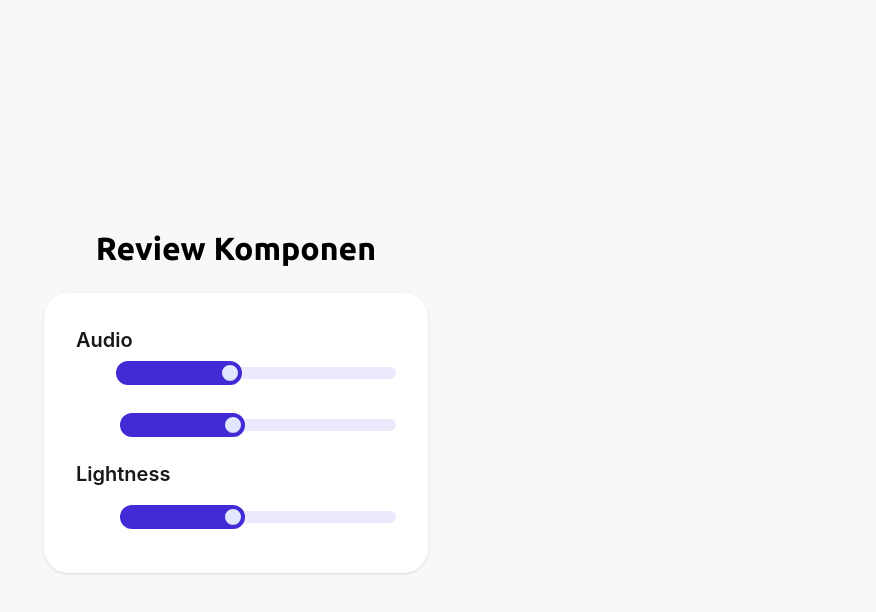
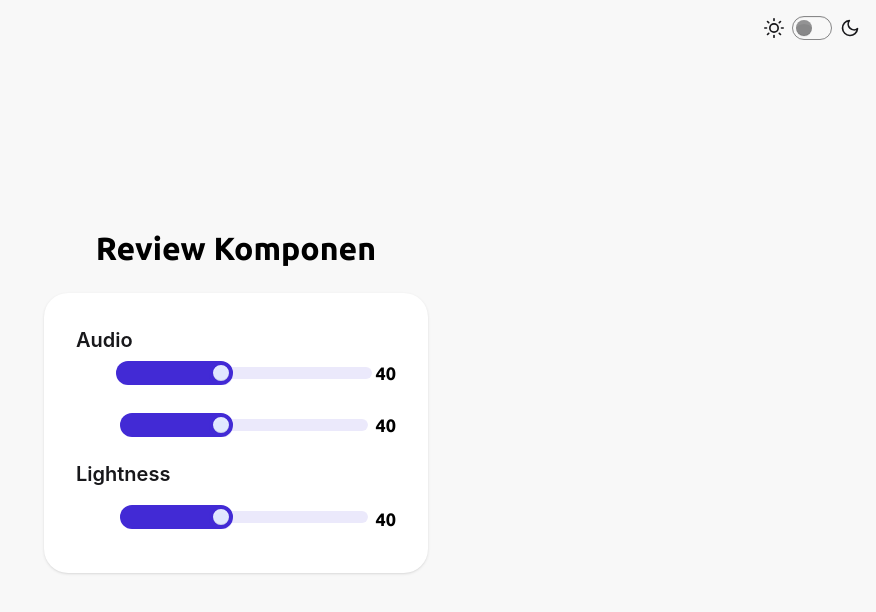
Before and after one commit to rad14-dev/react-training, a Next.js app: page /review in a window 1280 px wide. Shown: the top 612 px of the page, without its empty margins (404-1280 px from the left). Built offline with nearby package versions, Linux system fonts and the light colour scheme; some icons are missing.

Commit message:
tambahin angka di samping slider

```diff
--- a/components/CardMod.tsx
+++ b/components/CardMod.tsx
@@ -26,21 +26,21 @@ export default function Card({ title, description }: CardProps) {
           <h1>{title}</h1>
           <p>{description}</p>
         </div>
-        <fieldset className="join m-2  bg-white rounded-full w-3.5">
+        <div className="quantitymod flex items-center w-24 px-4 ">
           <button
             onClick={handleDecrement}
-            className="btn btn-ghost rounded-s-full"
+            className="cursor-pointer border-none bg-transparent p-0"
           >
             <MinusIcon size={24} className="text-black" />
           </button>
           <p className="quantity">{quantity}</p>
           <button
             onClick={handleIncrement}
-            className="btn btn-ghost rounded-e-full"
+            className="cursor-pointer border-none bg-transparent p-0"
           >
             <AddIcon size={24} className="text-black" />
           </button>
-        </fieldset>
+        </div>
       </div>
     </div>
   );
--- a/components/Control.tsx
+++ /dev/null
@@ -1,5 +0,0 @@
-export interface ControlProps {}
-
-export function Control(props: ControlProps) {
-  return <div></div>;
-}
--- a/components/Slider.tsx
+++ b/components/Slider.tsx
@@ -33,6 +33,7 @@ export default function Slider({ slot1, slot2 }: SliderProps) {
             className="range range-primary"
             onChange={(e) => setVolume(Number(e.target.value))}
           />
+          <p className="text-base-content controltext">{volume}</p>
         </div>
         <div className="flex items-center gap-2 mt-4">
           <MicrophoneIcon
@@ -50,17 +51,18 @@ export default function Slider({ slot1, slot2 }: SliderProps) {
             className="range range-primary"
             onChange={(e) => setMicrophone(Number(e.target.value))}
           />
+          <p className="text-base-content controltext">{microphone}</p>
         </div>
       </div>
 
-      <h3 className="card-title">{slot2}</h3>
+      <h3 className="card-title"> {slot2} </h3>
       <div className="flex gap-2">
         <LightbulbBoltIcon
           size={36}
           color="#c36f19"
           secondaryColor="#6086fa"
           secondaryOpacity={0.6}
-        />{" "}
+        />
         {/*Icon lampu*/}
         <input
           type="range"
@@ -70,6 +72,7 @@ export default function Slider({ slot1, slot2 }: SliderProps) {
           className="range range-primary"
           onChange={(e) => setBrightness(Number(e.target.value))}
         />
+        <p className="text-base-content controltext">{brightness}</p>
       </div>
     </div>
   );
--- a/pages/review.tsx
+++ b/pages/review.tsx
@@ -1,5 +1,5 @@
 //import compartment
-import React from "react";
+import React, { useState } from "react";
 
 //component import
 import ImgCard from "../components/ImgCard";
@@ -7,10 +7,71 @@ import CardMod from "../components/CardMod";
 import Slider from "../components/Slider";
 
 export default function ReviewPage() {
+  const [theme, setTheme] = useState<"light" | "dark">("light");
+
+  const toggleTheme = () => {
+    setTheme((prev) => (prev === "light" ? "dark" : "light"));
+  };
+
   return (
     //structure center v-h
-    <div className="min-h-screen flex flex-col items-center justify-center p-6 space-y-6 bg-base-200">
-      <h1 className="text-2xl font-bold text-center">Review Komponen</h1>
+    <div
+      data-theme={theme}
+      className="min-h-screen flex flex-col items-center justify-center p-6 space-y-6 bg-base-200"
+    >
+      {/* Dark/Light Toggle Button */}
+      <div className="fixed top-4 right-4 z-50">
+        <label className="flex cursor-pointer gap-2 items-center">
+          {/* Sun icon */}
+          <svg
+            xmlns="http://www.w3.org/2000/svg"
+            width="20"
+            height="20"
+            viewBox="0 0 24 24"
+            fill="none"
+            stroke="currentColor"
+            strokeWidth="2"
+            strokeLinecap="round"
+            strokeLinejoin="round"
+            className="text-base-content"
+          >
+            <circle cx="12" cy="12" r="5" />
+            <line x1="12" y1="1" x2="12" y2="3" />
+            <line x1="12" y1="21" x2="12" y2="23" />
+            <line x1="4.22" y1="4.22" x2="5.64" y2="5.64" />
+            <line x1="18.36" y1="18.36" x2="19.78" y2="19.78" />
+            <line x1="1" y1="12" x2="3" y2="12" />
+            <line x1="21" y1="12" x2="23" y2="12" />
+            <line x1="4.22" y1="19.78" x2="5.64" y2="18.36" />
+            <line x1="18.36" y1="5.64" x2="19.78" y2="4.22" />
+          </svg>
+          <input
+            type="checkbox"
+            className="toggle theme-controller"
+            checked={theme === "dark"}
+            onChange={toggleTheme}
+          />
+          {/* Moon icon */}
+          <svg
+            xmlns="http://www.w3.org/2000/svg"
+            width="20"
+            height="20"
+            viewBox="0 0 24 24"
+            fill="none"
+            stroke="currentColor"
+            strokeWidth="2"
+            strokeLinecap="round"
+            strokeLinejoin="round"
+            className="text-base-content"
+          >
+            <path d="M21 12.79A9 9 0 1 1 11.21 3 7 7 0 0 0 21 12.79z" />
+          </svg>
+        </label>
+      </div>
+
+      <h1 className="text-2xl font-bold text-center text-base-content">
+        Review Komponen
+      </h1>
       {/*Container Component*/}
       <div className="flex flex-col items-center gap-6 w-full max-w-md">
         <Slider slot1="Audio" slot2="Lightness" />
--- a/styles/custom.css
+++ b/styles/custom.css
@@ -69,3 +69,8 @@ p {
   border-radius: 30px;
   background: #eceaea;
 }
+
+.controltext {
+  font-size: 1.125rem;
+  line-height: 1.75rem;
+}
--- a/styles/globals.css
+++ b/styles/globals.css
@@ -1,6 +1,8 @@
 @import "tailwindcss";
 @import "./custom.css";
-@plugin "daisyui";
+@plugin "daisyui" {
+  themes: light --default, dark --prefersdark, cupcake;
+}
 
 body {
   font-family: var(--font-ubuntu), sans-serif;
```
